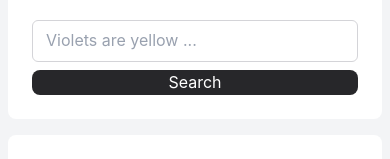
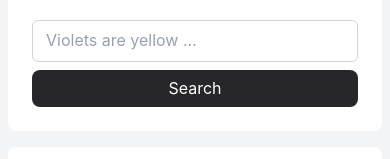
Before and after one commit to MarcinZ20/Trustify, a Vue app in the folder frontend/: page / in a window 390 px wide. Shown: the part 200-359 px from the top of the page. Built offline with nearby package versions, Linux system fonts and the light colour scheme.

Commit message:
fix: update padding on mobile button search
padding was added to better fit the design

```diff
--- a/frontend/src/components/SearchForm.vue
+++ b/frontend/src/components/SearchForm.vue
@@ -19,7 +19,7 @@ import axios from 'axios'
         <button
           type="submit"
           id="submit-button"
-          class="rounded-lg bg-zinc-800 text-white hover:bg-zinc-900"
+          class="rounded-lg bg-zinc-800 text-white p-1.5 hover:bg-zinc-900"
         >
           Search
         </button>
```
